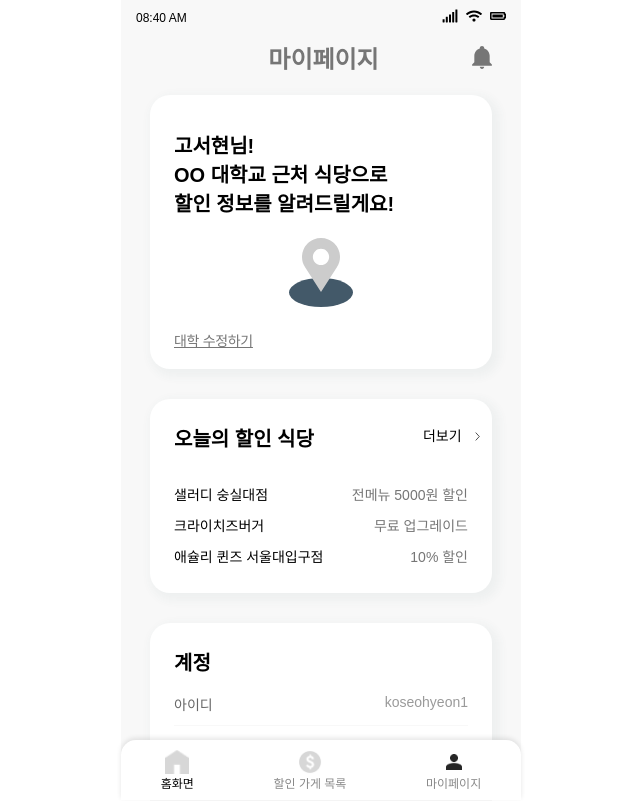
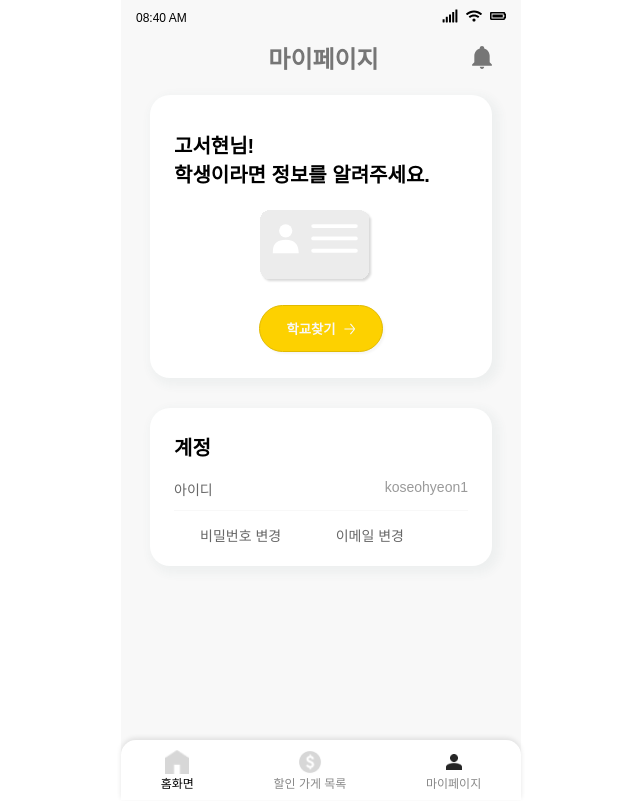
Before and after one commit to UMC-6th-BAB/BAB-FE, a React (Vite) app: page /studentPage in a window 1280 px wide. Shown: the whole page, without its empty margins (319-959 px from the left). Built offline with nearby package versions, Linux system fonts and the light colour scheme; a web font is replaced by a local one.

Commit message:
feat: 학교 검색 페이지 연결

```diff
--- a/src/components/MyPageCard/StudentPageCardTop/StudentPageCardTop.tsx
+++ b/src/components/MyPageCard/StudentPageCardTop/StudentPageCardTop.tsx
@@ -11,11 +11,15 @@ import StudentIDCardImg from '../../../assets/StudentPage/studentIDCard.svg'
 import ArrowImg from '../../../assets/StudentPage/arrow.svg'
 import PinImg from '../../../assets/StudentPage/pin.svg'
 
+import { useNavigate } from 'react-router-dom'
+
 interface Props {
   isSchoolSet: boolean
 }
 
 export default function StudentPageCardTop({ isSchoolSet }: Props) {
+  const navigate = useNavigate()
+
   return (
     <StyledCard paddingTop="35px" paddingBottom={isSchoolSet ? '16px' : '26px'}>
       <CardTitle>고서현님!</CardTitle>
@@ -45,7 +49,7 @@ export default function StudentPageCardTop({ isSchoolSet }: Props) {
               height="73px"
               style={{ marginBottom: '18px' }}
             />
-            <FindSchoolBtn>
+            <FindSchoolBtn onClick={() => navigate('/schoolSearch')}>
               학교찾기
               <StyledArrow src={ArrowImg} />
             </FindSchoolBtn>
--- a/src/pages/StudentPage/StudentPage.tsx
+++ b/src/pages/StudentPage/StudentPage.tsx
@@ -13,7 +13,7 @@ import bellIcon from '@assets/icons/bell.svg'
 import { useState } from 'react'
 
 export default function StudentPage() {
-  const [isSchoolSet, setIsSchoolSet] = useState<boolean>(true)
+  const [isSchoolSet, setIsSchoolSet] = useState<boolean>(false)
   return (
     <StudentPageContainer>
       <Title>
```
